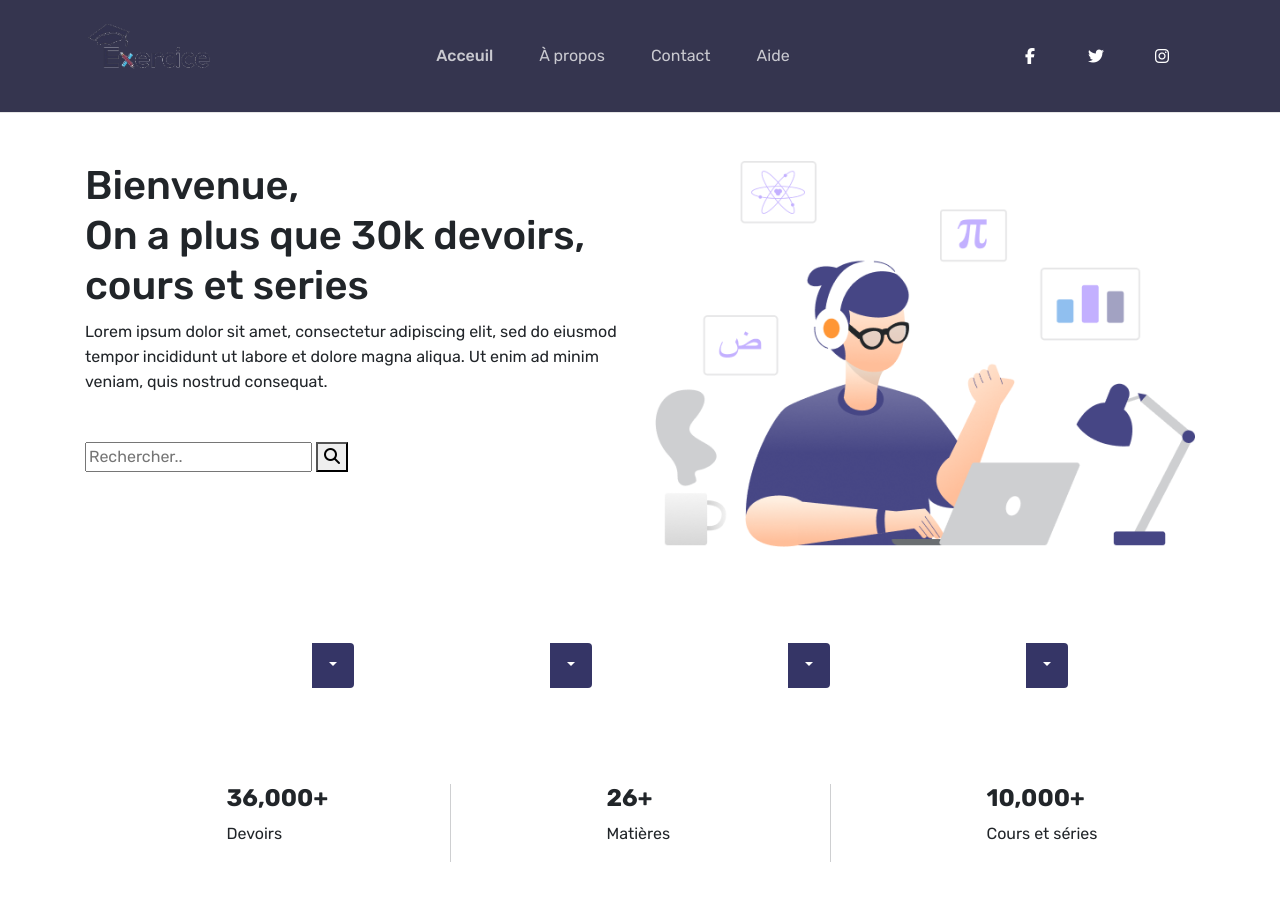
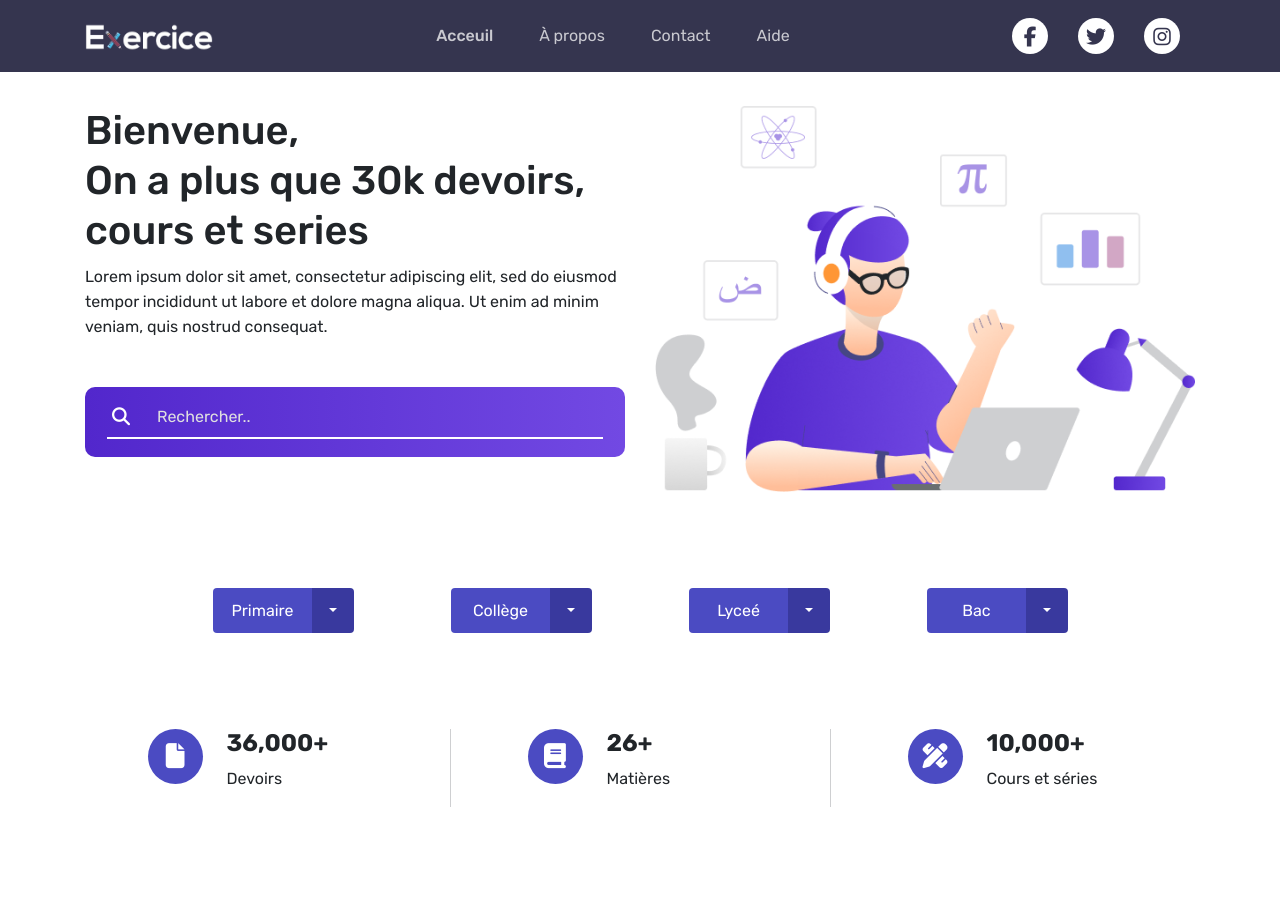
Before and after one commit to a-araari/exam, a Django app: page / in a window 1280 px wide. Shown: the top 902 px of the page. Run offline with Django 3.2, Linux system fonts and the light colour scheme; some libraries are stand-ins or nearby versions.

Commit message:
Redesign landing page

```diff
--- /dev/null
+++ b/home/static/home/css/styles.css
@@ -0,0 +1,10 @@
+#global-image {
+    height:1300px;
+    background-size: cover;
+    background-position: center;
+}
+
+.dropdown-item:hover {
+    background: #4B4BC2;
+    color: white;
+}
--- a/home/templates/home/index.html
+++ b/home/templates/home/index.html
@@ -1,11 +1,18 @@
 {% extends "base.html" %}
+
 
 {% load static %}
 {% load i18n %}
 
+
+{% block extra_head %}
+    <link rel="stylesheet" type="text/css" href="{% static 'home/css/styles.css' %}">
+{% endblock extra_head %}
+
+
 {% block content %}
 
-<div class="container">
+<div class="container pt-5">
 
     <!-- Section-1 -->
     <div class="row">
@@ -18,14 +25,17 @@
             <p class="d-none d-lg-block">
                 Lorem ipsum dolor sit amet, consectetur adipiscing elit, sed do eiusmod tempor incididunt ut labore et dolore magna aliqua. Ut enim ad minim veniam, quis nostrud consequat.
             </p>
-            <div class="searchbar mt-4 mt-lg-5">
-                <input class="search_input" type="text" name="" placeholder="{% translate 'Rechercher' %}..">
-                <button class="search_icon"><i class="fas fa-search"></i></button>
-            </div>
+            <form action="{% url 'home:search' %}" method="GET">
+                <div class="search-bar mt-4 mt-lg-5">
+                    <input class="search-input" type="text" name="q" placeholder="{% translate 'Rechercher' %}..">
+                    <button type="submit" class="search-icon"><i class="fas fa-search"></i></button>
+                    <hr class="mt-0 bg-white w-90">
+                </div>
+            </form>
         </div>
 
         <div class="col-12 col-lg-6 mt-4 mt-lg-0">
-            <img src="{% static "images/Illustration.png" %}" class="w-100">
+            <img src="{% static "images/Illustration 1.png" %}" class="w-100">
         </div>
     </div>
 
@@ -35,8 +45,8 @@
 
         <div class="col-6 mx-0 mx-md-4 mb-4 mb-md-0 col-md-2 px-0 text-center">
             <div class="btn-group">
-                <button type="button" class="btn bg-dark-purple-2 text-white" style="width: 100px; height: 45px;">{% translate 'Primaire' %}</button>
-                    <button type="button" style="background-color: #353566;" class="btn text-white px-3 dropdown-toggle dropdown-toggle-split" data-toggle="dropdown" aria-haspopup="true" aria-expanded="false">
+                <button type="button" class="btn bg-purple-3 text-white" style="width: 100px; height: 45px;">{% translate 'Primaire' %}</button>
+                    <button type="button" style="background-color: #39399e;" class="btn text-white px-3 dropdown-toggle dropdown-toggle-split" data-toggle="dropdown" aria-haspopup="true" aria-expanded="false">
                     <span class="sr-only">{% translate 'Basculer la liste déroulante' %}</span>
                 </button>
 
@@ -53,8 +63,8 @@
 
         <div class="col-6 mx-0 mx-md-4 mb-4 mb-md-0 col-md-2 px-0 text-center">
             <div class="btn-group">
-                <button type="button" class="btn bg-dark-purple-2 text-white" style="width: 100px; height: 45px;">{% translate 'Collège' %}</button>
-                    <button type="button" style="background-color: #353566;" class="btn text-white px-3 dropdown-toggle dropdown-toggle-split" data-toggle="dropdown" aria-haspopup="true" aria-expanded="false">
+                <button type="button" class="btn bg-purple-3 text-white" style="width: 100px; height: 45px;">{% translate 'Collège' %}</button>
+                    <button type="button" style="background-color: #39399e;" class="btn text-white px-3 dropdown-toggle dropdown-toggle-split" data-toggle="dropdown" aria-haspopup="true" aria-expanded="false">
                     <span class="sr-only">{% translate 'Basculer la liste déroulante' %}</span>
                 </button>
 
@@ -68,8 +78,8 @@
 
         <div class="col-6 mx-0 mx-md-4 mb-4 mb-md-0 col-md-2 px-0 text-center">
             <div class="btn-group">
-                <button type="button" class="btn bg-dark-purple-2 text-white" style="width: 100px; height: 45px;">{% translate 'Lyceé' %}</button>
-                    <button type="button" style="background-color: #353566;" class="btn text-white px-3 dropdown-toggle dropdown-toggle-split" data-toggle="dropdown" aria-haspopup="true" aria-expanded="false">
+                <button type="button" class="btn bg-purple-3 text-white" style="width: 100px; height: 45px;">{% translate 'Lyceé' %}</button>
+                    <button type="button" style="background-color: #39399e;" class="btn text-white px-3 dropdown-toggle dropdown-toggle-split" data-toggle="dropdown" aria-haspopup="true" aria-expanded="false">
                     <span class="sr-only">{% translate 'Basculer la liste déroulante' %}</span>
                 </button>
 
@@ -93,8 +103,8 @@
 
         <div class="col-6 mx-0 mx-md-4 mb-4 mb-md-0 col-md-2 px-0 text-center">
             <div class="btn-group">
-                <button type="button" class="btn bg-dark-purple-2 text-white" style="width: 100px; height: 45px;">{% translate 'Bac' %}</button>
-                    <button type="button" style="background-color: #353566;" class="btn text-white px-3 dropdown-toggle dropdown-toggle-split" data-toggle="dropdown" aria-haspopup="true" aria-expanded="false">
+                <button type="button" class="btn bg-purple-3 text-white" style="width: 100px; height: 45px;">{% translate 'Bac' %}</button>
+                    <button type="button" style="background-color: #39399e;" class="btn text-white px-3 dropdown-toggle dropdown-toggle-split" data-toggle="dropdown" aria-haspopup="true" aria-expanded="false">
                     <span class="sr-only">{% translate 'Basculer la liste déroulante' %}</span>
                 </button>
 
@@ -114,7 +124,7 @@
     <!-- Section-3-Statictics -->
     <div class="row mt-5 pt-0 pt-md-5 d-flex justify-content-center">
         <div class="col-12 col-lg-3 d-flex justify-content-center">
-            <span class="d-flex justify-content-center align-items-center rounded-circle bg-dark-purple-2 text-white" style="width: 55px;height: 55px;">
+            <span class="d-flex justify-content-center align-items-center rounded-circle bg-purple-3 text-white" style="width: 55px;height: 55px;">
                 <i class="fa fa-file" style="font-size: 25px"></i>
             </span>
             <div class="row pl-4" style="width: 200px;">
@@ -135,7 +145,7 @@
         </div>
 
         <div class="col-12 col-lg-3 d-flex justify-content-center">
-            <span class="d-flex justify-content-center align-items-center rounded-circle bg-dark-purple-2 text-white" style="width: 55px;height: 55px;">
+            <span class="d-flex justify-content-center align-items-center rounded-circle bg-purple-3 text-white" style="width: 55px;height: 55px;">
                 <i class="fa fa-book" style="font-size: 25px"></i>
             </span>
             <div class="row pl-4" style="width: 200px;">
@@ -156,7 +166,7 @@
         </div>
 
         <div class="col-12 col-lg-3 d-flex justify-content-center">
-            <span class="d-flex justify-content-center align-items-center rounded-circle bg-dark-purple-2 text-white" style="width: 55px;height: 55px;">
+            <span class="d-flex justify-content-center align-items-center rounded-circle bg-purple-3 text-white" style="width: 55px;height: 55px;">
                 <i class="fa fa-pencil-ruler" style="font-size: 25px"></i>
             </span>
             <div class="row pl-4" style="width: 200px;">
@@ -174,7 +184,7 @@
     <!-- Section-4-Features -->
     <div class="row mt-5 pt-0 pt-md-5 d-flex justify-content-center">
         <div class="col-12 col-lg-6 mb-4 mb-lg-0">
-            <img src="{% static "images/Illustration-2.png" %}" class="w-100">
+            <img src="{% static "images/Illustration 2.png" %}" class="w-100">
         </div>
 
         <div class="col-12 col-lg-6">
@@ -249,7 +259,31 @@
             </div>
         </div>
     -->
+</div>
 
+<div class="container-fluid bg-purple-1 text-white">
+    <div class="container">
+
+        <!-- Section-9-JoinUs -->
+        <div  class="row mt-5 pt-5 pb-5 d-flex justify-content-center">
+            <div class="col-12 col-lg-9">
+                <h1 class="">
+                    Rejoignez-nous pour
+                    plus de plaisir
+                </h1>
+                <p class="text-light">
+                    sit amet,ipsum dolor sit amet
+                </p>
+            </div>
+            <div class="col-12 col-lg-3 d-flex align-items-center justify-content-center mt-4 mt-lg-0">
+                <!--<button class="btn btn-purple-outline px-5 rounded btn-lg shadow">S'inscrire</button>-->
+                <button class="btn btn-outline-purple-1 btn-outline-purple-1-bg-white btn-lg">S'inscrire</button>
+            </div>
+        </div>
+    </div>
+</div>
+
+<div class="container pb-5">
 
     <!-- Section-8-Reviews -->
     <div  class="row mt-5 pt-0 pt-md-5 d-flex justify-content-center">
@@ -343,25 +377,4 @@
 
 </div>
 
-<div class="container-fluid bg-dark-purple text-white">
-    <div class="container">
-
-        <!-- Section-9-JoinUs -->
-        <div  class="row mt-5 pt-5 pb-5 d-flex justify-content-center">
-            <div class="col-12 col-lg-9">
-                <h1 class="">
-                    Rejoignez-nous pour
-                    plus de plaisir
-                </h1>
-                <p class="text-light">
-                    sit amet,ipsum dolor sit amet
-                </p>
-            </div>
-            <div class="col-12 col-lg-3 d-flex align-items-center justify-content-center mt-4 mt-lg-0">
-                <button class="btn btn-purple-outline px-5 rounded btn-lg shadow">S'inscrire</button>
-            </div>
-        </div>
-    </div>
-</div>
-
 {% endblock content %}
--- a/home/templates/home/section-5-examples.html
+++ b/home/templates/home/section-5-examples.html
@@ -1,3 +1,5 @@
+{% load i18n %}
+
 <div  class="row mt-5 pt-0 pt-md-5 d-flex justify-content-center">
     <div class="col-12">
         <h1 class="text-center">
@@ -40,7 +42,7 @@
                                         </div>
                                     </p>
                                     <div class="text-center">
-                                        <a href="#" class="btn btn-purple-outline-2 mb-4 mt-4">Go somewhere</a>
+                                        <a href="#" class="btn btn-outline-purple-2 mb-4 mt-3">{% translate "Sélectionner" %}</a>
                                     </div>
                                 </div>
                             </div>
@@ -76,7 +78,7 @@
                                         </div>
                                     </p>
                                     <div class="text-center">
-                                        <a href="#" class="btn btn-purple-outline-2 mb-4 mt-4">Go somewhere</a>
+                                        <a href="#" class="btn btn-outline-purple-2 mb-4 mt-4">{% translate "Sélectionner" %}</a>
                                     </div>
                                 </div>
                             </div>
@@ -112,7 +114,7 @@
                                         </div>
                                     </p>
                                     <div class="text-center">
-                                        <a href="#" class="btn btn-purple mb-4 mt-2">Go somewhere</a>
+                                        <a href="#" class="btn btn-purple-2 mb-4 mt-2">{% translate "Sélectionner" %}</a>
                                     </div>
                                 </div>
                             </div>
--- a/templates/base.html
+++ b/templates/base.html
@@ -33,11 +33,10 @@
 {% block body %}
     <!-- Navbar -->
     {% block navbar %}
-        <nav class="navbar navbar-expand-md navbar-light bg-navbar mb-0 py-3">
-            <div class="container">
-                <a class="navbar-brand pb-0 pb-md-4" href="#">
-                    <img class="d-block d-md-none" src="{% static "images/dark-512px-2.png" %}" width="128px">
-                    <img class="d-none d-md-block" src="{% static "images/light-512px-2.png" %}" width="128px">
+        <nav class="navbar navbar-expand-md fixed-top navbar-light bg-navbar py-0">
+            <div class="container py-2 py-md-0">
+                <a class="navbar-brand" href="/">
+                    <img src="{% static "images/dark-512px-2.png" %}" width="128px">
                 </a>
                 <button id="down-up-navbar-btn" class="navbar-toggler" type="button" data-toggle="collapse" data-target="#navbarSupportedContent" aria-controls="navbarSupportedContent" aria-expanded="false" aria-label="Toggle navigation">
                     <i id="down-up-navbar-icon" class="fa fa-caret-down"></i>
@@ -61,34 +60,37 @@
                     </ul>
                     <ul class="navbar-nav ml-auto d-none d-lg-flex">
                         <li class="nav-item">
-                            <a class="nav-link rounded-circle bg-dark-purple-2 text-white d-flex align-items-center justify-content-center" href="#" style="width: 36px;height: 36px;">
-                                <i class="fa fa-facebook"></i>
+                            <a class="nav-link rounded-circle bg-white d-flex align-items-center justify-content-center" href="#" style="width: 36px;height: 36px;">
+                                <i class="text-purple-1 fa-lg fa fa-facebook"></i>
                             </a>
                         </li>
                         <li class="nav-item">
-                            <a class="nav-link rounded-circle bg-dark-purple-2 text-white d-flex align-items-center justify-content-center" href="#" style="width: 36px;height: 36px;">
-                                <i class="fa fa-twitter"></i>
+                            <a class="nav-link rounded-circle bg-white d-flex align-items-center justify-content-center" href="#" style="width: 36px;height: 36px;">
+                                <i class="text-purple-1 fa-lg fa fa-twitter"></i>
                             </a>
                         </li>
                         <li class="nav-item">
-                            <a class="nav-link rounded-circle bg-dark-purple-2 text-white d-flex align-items-center justify-content-center" href="#" style="width: 36px;height: 36px;">
-                                <i class="fa fa-instagram"></i>
+                            <a class="nav-link rounded-circle bg-white d-flex align-items-center justify-content-center" href="#" style="width: 36px;height: 36px;">
+                                <i class="text-purple-1 fa-lg fa fa-instagram"></i>
                             </a>
                         </li>
                     </ul>
                 </div>
             </div>
         </nav>
-        <hr class="bg-gray mt-0 mb-5">
     {% endblock navbar %}
 
 
     <!-- Messages -->
     {% block messages %}
-        <div id="messages">
+        <div id="messages" class="mt-5">
 
         </div>
     {% endblock messages %}
+
+
+    <!-- Spacing -->
+    <div style="margin-top: 58px;"></div>
 
 
     <!-- Main Content -->
@@ -99,20 +101,18 @@
 
     <!-- Footer -->
     {% block footer %}
-        <footer>
-            <hr class="bg-gray mt-0 mb-5">
+        <footer class="bg-purple-1">
             <div class="container">
                 <div class="row">
                     <div class="col-sm-12 col-md-6">
-                        <img class="" src="{% static "images/light-512px-2.png" %}" width="128px">
+                        <img class="" src="{% static "images/dark-512px-2.png" %}" width="128px">
                         <div class="row">
                             <div class="col-12 mt-4 pl-4">
-                                <p>ipsum dolor sit amet,ipsum dolor sit amet,ipsum ipsum dolor.</p>
+                                <p class="text-dark-4">ipsum dolor sit amet,ipsum dolor sit amet,ipsum ipsum dolor.</p>
                             </div>
 
                             <div class="col-12 pl-4">
-                                <p class="copyright-text">&copy;2020<a href="/">Exercice.net</a>.
-                                </p>
+                                <p class="copyright-text">&copy;2020 <a href="/">Exercice.net</a>.</p>
                             </div>
                         </div>
                     </div>
@@ -164,3 +164,38 @@
 {% endblock body %}
 </body>
 </html>
+
+{% comment %}
+Buttons:
+
+<div class="container my-5">
+    <button class="mb-4 mx-3 btn btn-purple-1 btn-lg">btn-purple-1</button>
+    <button class="mb-4 mx-3 btn btn-purple-2 btn-lg">btn-purple-2</button>
+    <button class="mb-4 mx-3 btn btn-purple-3 btn-lg">btn-purple-3</button>
+    <button class="mb-4 mx-3 btn btn-purple-4 btn-lg">btn-purple-4</button>
+    <button class="mb-4 mx-3 btn btn-purple-5 btn-lg">btn-purple-5</button>
+    <button class="mb-4 mx-3 btn btn-purple-linear btn-lg">btn-purple-linear</button>
+    <button class="mb-4 mx-3 btn btn-success btn-lg">btn-success</button>
+    <button class="mb-4 mx-3 btn btn-danger btn-lg">btn-danger</button>
+    <button class="mb-4 mx-3 btn btn-warning btn-lg">btn-warning</button>
+    <button class="mb-4 mx-3 btn btn-info btn-lg">btn-info</button>
+    <button class="mb-4 mx-3 btn btn-white btn-lg">btn-white</button>
+    <button class="mb-4 mx-3 btn btn-dark btn-lg">btn-dark</button>
+</div>
+<div class="container my-5 bg-white">
+    <button class="mb-4 mx-3 btn btn-outline-purple-1 btn-lg">btn-outline-purple-1</button>
+    <button class="mb-4 mx-3 btn btn-outline-purple-2 btn-lg">btn-outline-purple-2</button>
+    <button class="mb-4 mx-3 btn btn-outline-purple-3 btn-lg">btn-outline-purple-3</button>
+    <button class="mb-4 mx-3 btn btn-outline-purple-4 btn-lg">btn-outline-purple-4</button>
+    <button class="mb-4 mx-3 btn btn-outline-purple-5 btn-lg">btn-outline-purple-5</button>
+    <button class="mb-4 mx-3 btn btn-outline-purple-linear btn-lg">btn-outline-purple-linear</button>
+</div>
+<div class="container my-5 bg-dark">
+    <button class="mb-4 mx-3 btn btn-outline-success btn-lg">btn-outline-success</button>
+    <button class="mb-4 mx-3 btn btn-outline-danger btn-lg">btn-outline-danger</button>
+    <button class="mb-4 mx-3 btn btn-outline-warning btn-lg">btn-outline-warning</button>
+    <button class="mb-4 mx-3 btn btn-outline-info btn-lg">btn-info</button>
+    <button class="mb-4 mx-3 btn btn-outline-white btn-lg">btn-white</button>
+    <button class="mb-4 mx-3 btn btn-outline-dark btn-lg">btn-dark</button>
+</div>
+{% endcomment %}
```
